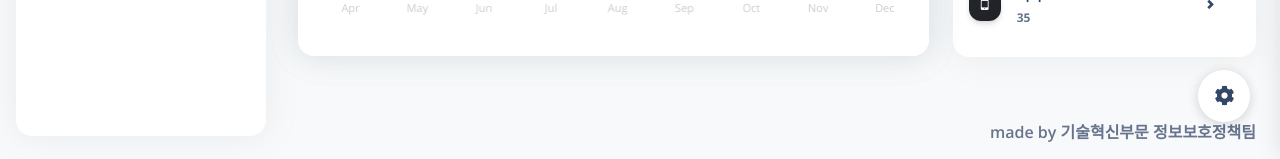
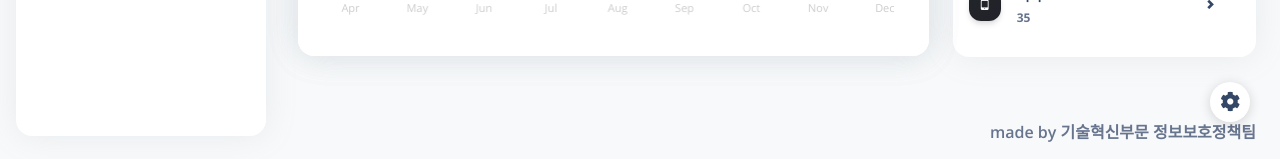
Before and after one commit to jhemj/119fornt, a Vue app: page /dashboard-default in a window 1280 px wide. Shown: the part 648-807 px from the top of the page. Built offline with nearby package versions, Linux system fonts and the light colour scheme.

Commit message:
24/11/20 17:08

```diff
--- a/src/examples/Configurator.vue
+++ b/src/examples/Configurator.vue
@@ -5,7 +5,7 @@ import { useStore } from "vuex";
 const store = useStore();
 
 // State
-const isRTL = computed(() => store.state.isRTL);
+const showConfig = computed(() => store.state.showConfig);
 
 // Methods
 const toggleConfigurator = () => store.commit("toggleConfigurator");
@@ -13,25 +13,74 @@ const toggleConfigurator = () => store.commit("toggleConfigurator");
 
 <template>
   <div class="fixed-plugin">
-    <a class="px-3 py-2 fixed-plugin-button text-dark position-fixed" @click="toggleConfigurator">
-      <i class="py-2 fa fa-cog"></i>
+    <!-- 설정 버튼 -->
+    <a
+      class="fixed-plugin-button text-dark position-fixed"
+      @click="toggleConfigurator"
+    >
+      <i class="fa fa-cog"></i>
     </a>
-    <div class="shadow-lg card">
-      <div class="pt-3 pb-0 bg-transparent card-header">
-        <div :class="isRTL ? 'float-end' : 'float-start'">
+
+    <!-- Configurator 창 -->
+    <div v-if="showConfig" class="card shadow-lg">
+      <div class="card-header d-flex justify-content-between align-items-center">
+        <div>
           <h5 class="mt-3 mb-0">Configurator</h5>
           <p>See dashboard options.</p>
         </div>
-        <div class="mt-4" @click="toggleConfigurator" :class="isRTL ? 'float-start' : 'float-end'">
-          <button class="p-0 btn btn-link text-dark fixed-plugin-close-button">
-            <i class="fa fa-close"></i>
-          </button>
-        </div>
+        <!-- x 버튼 -->
+        <button
+          class="btn btn-link text-dark p-0 m-0"
+          @click="toggleConfigurator"
+        >
+          <i class="fa fa-times"></i>
+        </button>
       </div>
       <hr class="my-1 horizontal dark" />
-      <div class="pt-0 card-body pt-sm-3">
-        <!-- Light / Dark Toggle UI Removed -->
+      <div class="card-body pt-sm-3">
+        <!-- 추가적인 설정 내용이 여기에 들어갑니다 -->
       </div>
     </div>
   </div>
 </template>
+
+<style scoped>
+.fixed-plugin {
+  position: fixed;
+  top: 100px;
+  right: 0;
+  z-index: 1031;
+}
+
+.fixed-plugin-button {
+  width: 40px;
+  height: 40px;
+  background-color: #ffffff;
+  border-radius: 50%;
+  text-align: center;
+  line-height: 40px;
+  box-shadow: 0 2px 12px rgba(0, 0, 0, 0.1);
+  cursor: pointer;
+}
+
+.fixed-plugin-button i {
+  font-size: 20px;
+}
+
+.card {
+  width: 300px;
+  margin-right: 20px;
+}
+
+.card-header {
+  background-color: transparent;
+}
+
+.btn-link {
+  text-decoration: none;
+}
+
+.btn-link i {
+  font-size: 20px;
+}
+</style>
```
